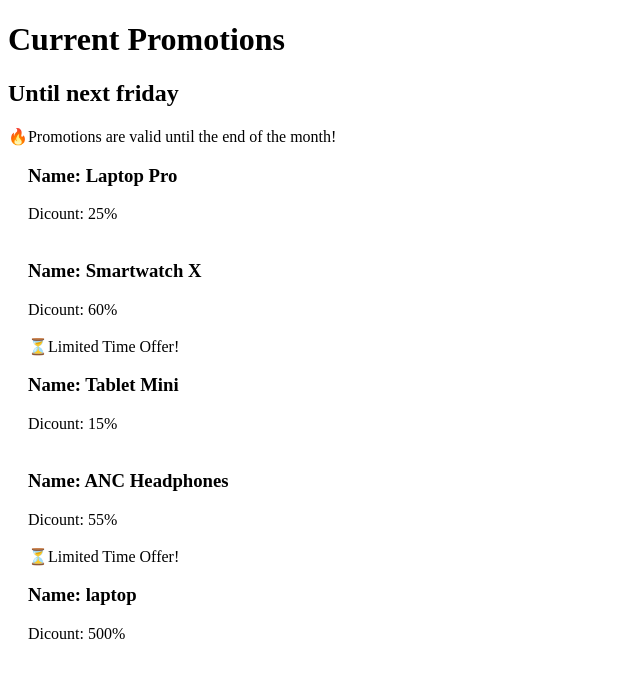
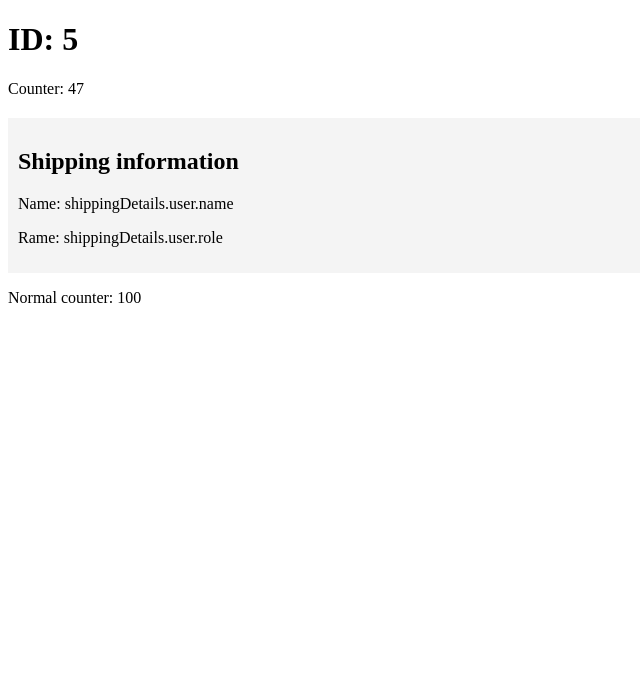
Before and after one commit to vubes44/vue-kurs-1, a Vue app: page / in a window 1280 px wide. Shown: the top 678 px of the page, without its empty margins (0-640 px from the left). Built offline with nearby package versions, Linux system fonts and the light colour scheme.

Commit message:
add info about ref and reactive

```diff
--- a/src/App.vue
+++ b/src/App.vue
@@ -1,9 +1,9 @@
 <template>
-  <PromotionList />
+  <Base />
 </template>
 
 <script setup>
-import PromotionList from './components/6-2/PromotionList.vue'
+import Base from './components/5/Base.vue'
 </script>
 
 <style scoped></style>
--- a/src/components/5/Base.vue
+++ b/src/components/5/Base.vue
@@ -1,8 +1,19 @@
-<template></template>
+<template>
+  <div class="shipping">
+    <h1>ID: {{ userId }}</h1>
+    <p>Counter: {{ shippingDetails.counter }}</p>
+    <div class="shipping__details">
+      <h2>Shipping information</h2>
+      <p>Name: shippingDetails.user.name</p>
+      <p>Rame: shippingDetails.user.role</p>
+    </div>
+
+    <p>Normal counter: {{ normalCounter }}</p>
+  </div>
+</template>
 
 <script setup>
 import { reactive, ref } from 'vue'
-import Base from './components/5/Base.vue'
 
 // 1. ref - tworzy reaktywną wartość dla m.in. prymitywów (tutaj: ID)
 const userId = ref(0)
@@ -18,6 +29,17 @@ const shippingDetails = reactive({
 
 // 3. zwykła zmienna
 let normalCounter = 100
+
+setInterval(() => {
+  userId.value++
+  shippingDetails.counter++
+}, 1000)
 </script>
 
-<style scoped></style>
+<style scoped>
+.shipping__details {
+  margin-top: 20px;
+  background: #f4f4f4;
+  padding: 10px;
+}
+</style>
```
